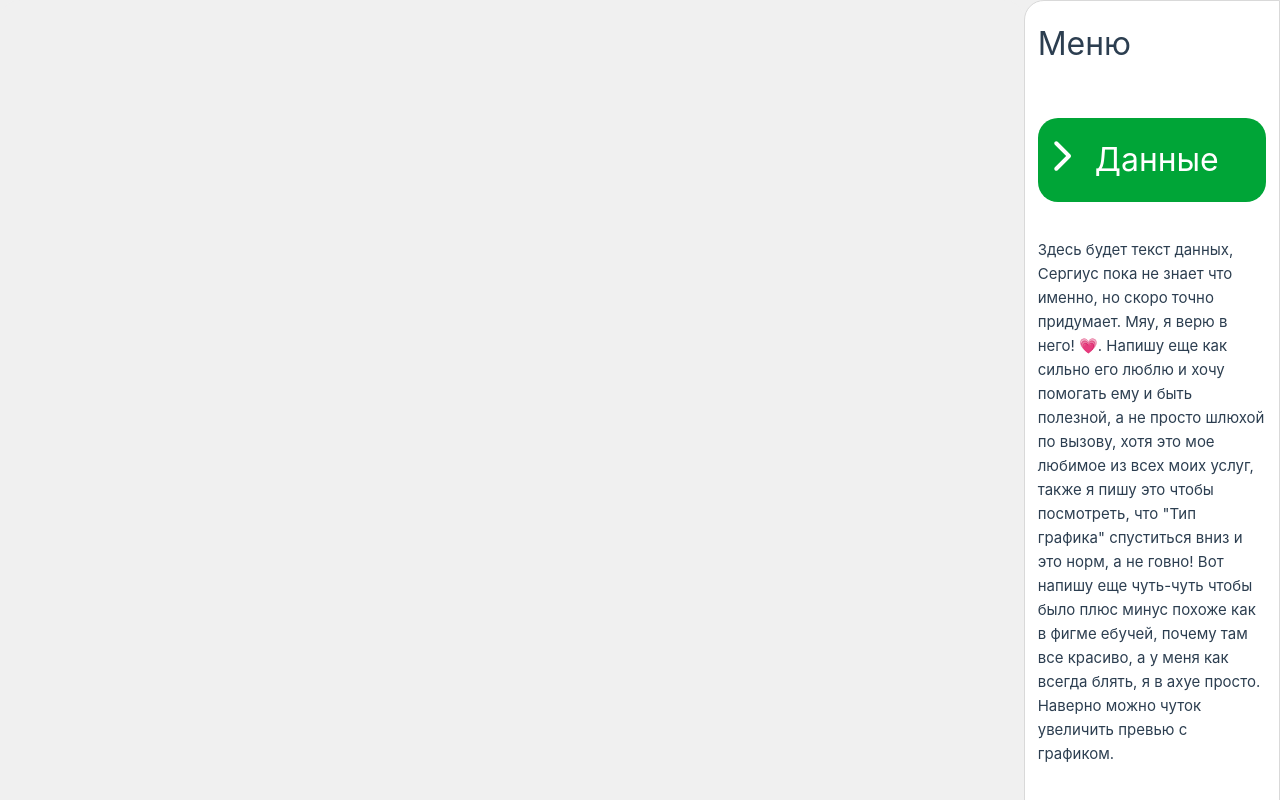
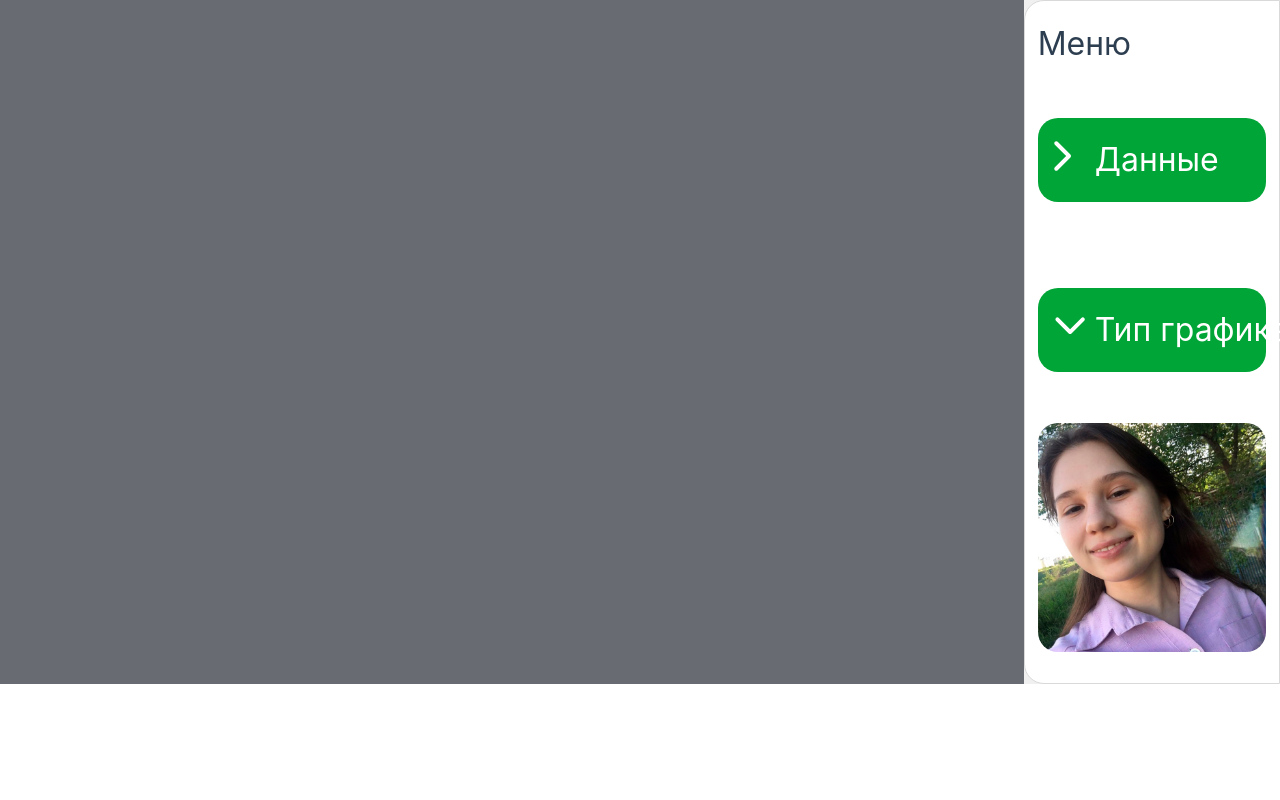
Before and after one commit to Sergey272727/good-grapher, a Vue app: page / in a window 1280 px wide. Shown: the top 800 px of the page. Built offline with nearby package versions, Linux system fonts and the light colour scheme.

Commit message:
developing design + build functionality

```diff
--- a/package.json
+++ b/package.json
@@ -8,6 +8,7 @@
     "preview": "vite preview"
   },
   "dependencies": {
+    "plotly.js-dist-min": "^2.22.0",
     "vue": "^3.2.47"
   },
   "devDependencies": {
--- a/src/App.vue
+++ b/src/App.vue
@@ -1,11 +1,50 @@
-<script setup>
+<script>
 
+
+import Plotter from "@/components/Plotter.vue";
+
+export default {
+    name: "App",
+    components: {Plotter},
+    data() {
+        return {
+            points: [],
+            graphType: [],
+            file: '',
+
+        }
+    },
+    methods: {
+        simulateClickOnInput() {
+            document.querySelector('.file-input').click();
+        },
+        onInputChange(e) {
+            const reader = new FileReader();
+            const pointInFile = document.querySelector('.file-input').files[0];
+            if (pointInFile) {
+                reader.readAsText(pointInFile);
+                reader.onload = () => {
+                    this.file = reader.result
+                    let pointsArray = this.file.split('\r\n');
+                    pointsArray = pointsArray.map(stroke => stroke.split(',').map(str => +str));
+                    console.log(pointsArray);
+                }
+            }
+        }
+    },
+    watch: {
+        points() {
+
+        }
+    }
+}
 </script>
 
 <template>
     <div class="wrapper">
         <div class="content">
             <div class="canvas">
+                <plotter></plotter>
             </div>
             <aside class="toolbar">
                 <div class="toolbar_container">
@@ -13,19 +52,25 @@
                         <span>Меню</span>
                     </div>
                     <div class="toolbar__upper">
-                <div class="toolbar__button">
-                  <div class="toolbar__button-text">
+                        <div class="toolbar__button" @click="simulateClickOnInput">
+                            <div class="toolbar__data-button-text">
                                 <span>Данные</span>
                             </div>
+                            <input @change="onInputChange($event)" type="file" class="file-input">
                         </div>
                         <div class="toolbar__upper-text">
-                  <span>Здесь будет текст данных, Сергиус пока не знает что именно, но скоро точно придумает. Мяу, я верю в него! &#x1f497;. Напишу еще как сильно его люблю и хочу помогать ему и быть полезной, а не просто шлюхой по вызову, хотя это мое любимое из всех моих услуг, также я пишу это чтобы посмотреть, что "Тип графика" спуститься вниз и это норм, а не говно! Вот напишу  еще чуть-чуть чтобы было плюс минус похоже как в фигме ебучей, почему там все красиво, а у меня как всегда блять, я в ахуе просто. Наверно можно чуток увеличить превью с графиком. </span>
+                            {{ file }}
                         </div>
                     </div>
                     <div class="toolbar__lower">
-                <div class="toolbar__button">
-                  <div class="toolbar__button-text">
-                    <span>Тип графика</span>
+                        <div class="toolbar__button" @click="document.querySelector('.graph-type-select').focus()">
+                            <div class="toolbar__graph-type-button-text">
+                                <select class="graph-type-select toolbar__button">
+                                    <option class="graph-type-option" value="">Тип графика</option>
+                                    <option class="graph-type-option" value="2d">2D</option>
+                                    <option class="graph-type-option" value="3d">3D</option>
+                                    <option class="graph-type-option" value="4d">4D</option>
+                                </select>
                             </div>
                         </div>
                         <div class="toolbar__lower-example">
@@ -40,6 +85,10 @@
 
 <style scoped>
 
+.file-input {
+    display: none;
+}
+
 .wrapper {
     width: 100%;
     height: 100%;
@@ -47,6 +96,7 @@
     display: flex;
     flex-direction: row;
 }
+
 .content {
     width: 100%;
     height: 100%;
@@ -54,35 +104,40 @@
     flex-direction: row;
 
 }
-.canvas{
+
+.canvas {
     background-color: #F0F0F0;
     width: 80%;
-  border-radius: 1.25rem ;
+    border-radius: 1.25rem;
 }
-.toolbar{
+
+.toolbar {
     display: flex;
     flex-direction: column;
     width: 20%;
-  height: 67.5rem;
+    max-height: 100%;
     background-color: white;
     border: 1px solid #D9D9D9;
     border-radius: 1.25rem 0 0 1.25rem;
 }
-.toolbar_container{
+
+.toolbar_container {
     width: 90%;
     margin: 1.5rem auto;
 }
 
-.toolbar__label{
+.toolbar__label {
     font-size: 2rem;
     line-height: 2.375rem;
     padding-bottom: 3.438rem;
 }
-.toolbar__upper{
+
+.toolbar__upper {
     display: flex;
     flex-direction: column;
 }
-.toolbar__button{
+
+.toolbar__button {
     background-color: #00A537;
     max-width: 21.875rem;
     height: 5.25rem;
@@ -91,25 +146,47 @@
     flex-direction: row;
     justify-content: left;
     align-items: center;
+    color: white;
+    font-size: 2rem;
 }
-.toolbar__upper-text{
+
+.toolbar__button:hover {
+    background-color: #2C934E;
+}
+
+.toolbar__button:active {
+    background-color: #6BAE7A;
+}
+
+.toolbar__upper-text {
     padding-top: 2.25rem;
     padding-bottom: 3.125rem;
 }
-.toolbar__button-text{
-  color: white;
-  font-size: 2rem;
-}
-.toolbar__button-text::before{
+
+.toolbar__data-button-text::before {
     padding-right: 1.5rem;
     padding-left: 1rem;
     content: url("assets/img/arrow.svg");
 }
-.toolbar__lower{
+
+.toolbar__graph-type-button-text {
+    display: flex;
+}
+
+.toolbar__graph-type-button-text::before {
+    padding-right: 1.5rem;
+    padding-left: 1rem;
+    display: inline-block;
+    transform: rotate(90deg);
+    content: url("assets/img/arrow.svg");
+}
+
+.toolbar__lower {
     display: flex;
     flex-direction: column;
 }
-.toolbar__button{
+
+.toolbar__button {
     border-radius: 1.25rem;
     display: flex;
     flex-direction: row;
@@ -117,17 +194,45 @@
     align-items: center;
     background-color: #00A537;
 }
-.toolbar__lower-example{
+
+.toolbar__lower-example {
     padding-top: 3.188rem;
     height: 100%;
     width: 100%;
     border-radius: 1.25rem;
 }
-.dasha{
+
+.dasha {
     object-fit: cover;
     height: 100%;
     width: 100%;
     border-radius: 1.25rem;
 }
 
+.graph-type-option {
+    all: unset;
+    background-color: #00A537;
+    border: none;
+    color: #fff;
+    border-radius: 20px;
+}
+
+.graph-type-option:hover {
+    background-color: #6BAE7A;
+}
+
+.graph-type-select {
+    all: unset;
+    background-color: inherit;
+    color: #fff;
+    font-size: 2rem;
+    font-family: inherit;
+    border-radius: 20px;
+}
+
+.graph-type-option::before {
+    padding-right: 1.5rem;
+    padding-left: 1rem;
+    content: url("assets/img/arrow.svg");
+}
 </style>
--- a/src/components/DataSelectionBox.vue
+++ b/src/components/DataSelectionBox.vue
@@ -6,7 +6,7 @@ export default {
 
 <template>
     <div class="data-selection-box">
-        <div class="data-selection-box__button">
+        <div v-if="dataButton" class="data-selection-box__button">
             <div class="data-selection-box__button__text">Данные</div>
             <input type="file" class="file-input">
         </div>
--- /dev/null
+++ b/src/components/Plotter.vue
@@ -0,0 +1,53 @@
+<script>
+import Plotly from 'plotly.js-dist-min'
+
+export default {
+    name: "Plotter",
+    data() {
+        return {
+            data: [{
+                x: [1, 2, 3, 4],
+                y: [10, 15, 13, 17],
+                type: "scatter"
+            }],
+            layout: {
+                title: "My graph"
+            }
+        }
+    },
+    methods: {
+        init() {
+            Plotly.newPlot("plotly", /* JSON object */ {
+                "data": [{"y": [1, 2, 3], "x": [1, 5, 10], "type": "scatter"}],
+                "layout": {"width": 600, "height": 400}
+            })
+        }
+    }
+}
+</script>
+
+<template>
+    <div @click="init()" class="plotly">
+        <div class="container" id="plotly">
+        </div>
+    </div>
+</template>
+
+<style scoped>
+.plotly {
+    width: 100%;
+    height: 100%;
+    display: flex;
+    align-items: center;
+    justify-content: center;
+    overflow: auto;
+    user-select: none;
+    background-color: #686c72;
+
+    .container {
+        width: 100%;
+        height: 100%;
+        overflow: hidden;
+    }
+}
+</style>
```
Also changed, not shown: src/someTestPoints.txt (added), 1 other file (tests, documents, lock files or other folders). Lines whose indentation alone changed are shown as unchanged.
